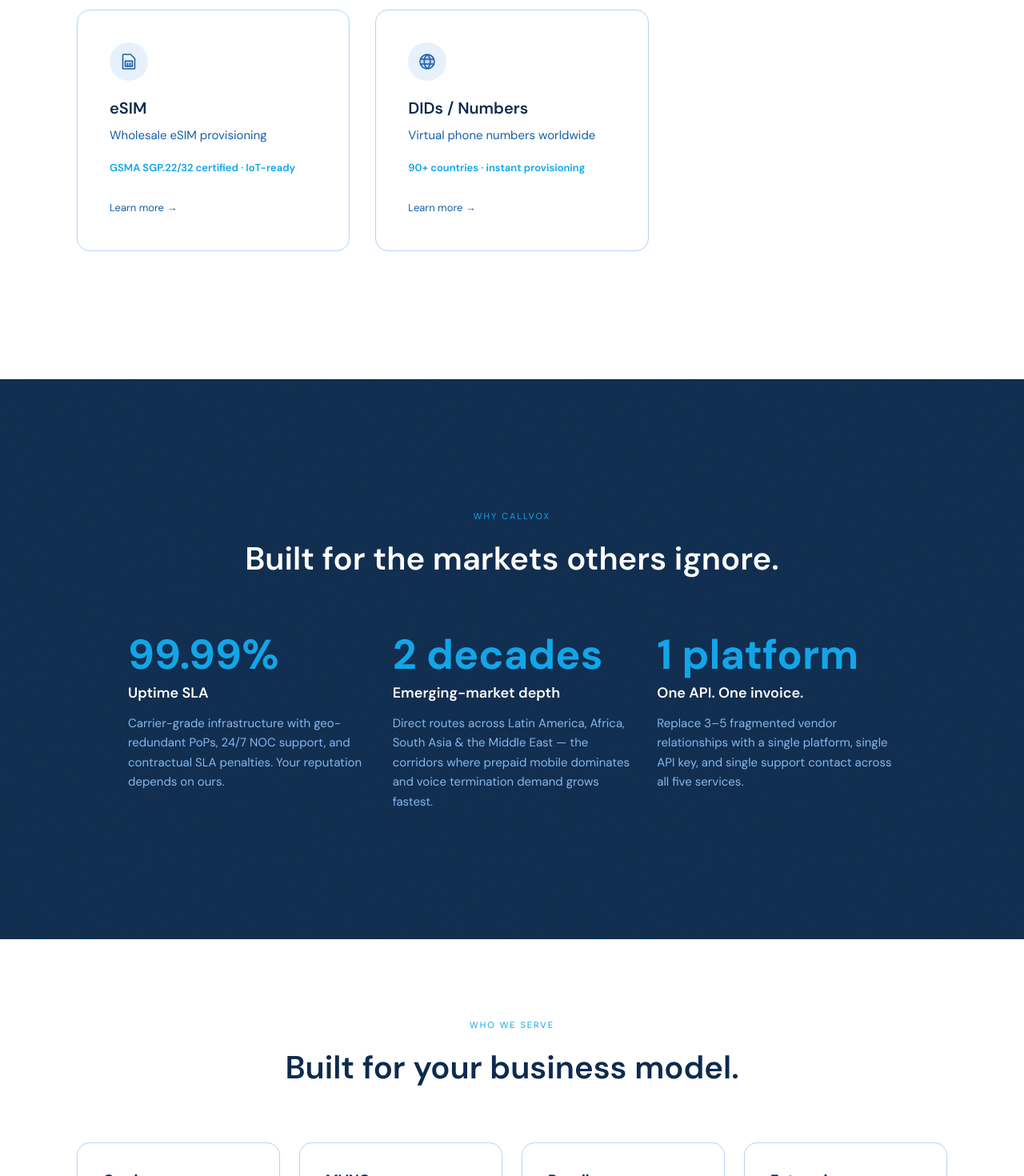
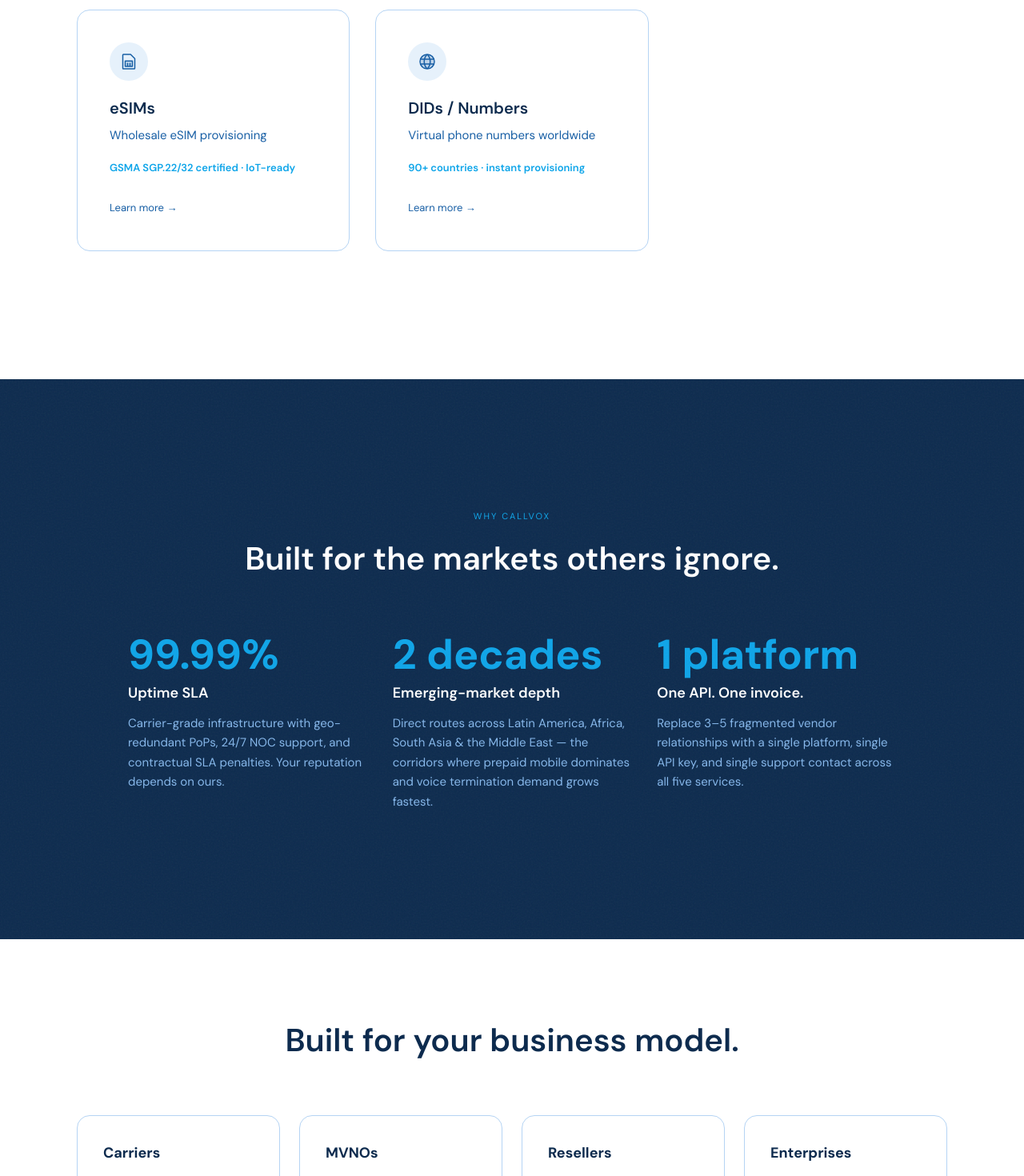
Before and after one commit to fontalk/callvox-web, a Next.js app: page / in a window 1280 px wide. Shown: the part 1780-3250 px from the top of the page at 80% size. Built offline with nearby package versions, Linux system fonts and the light colour scheme.

Commit message:
feat: update AudiencePaths header and rename ProductGrid eSIM to eSIMs\n\nUpdated "Who We Serve" header and changed eSIM to eSIMs for clarity

```diff
--- a/components/sections/AudiencePaths.tsx
+++ b/components/sections/AudiencePaths.tsx
@@ -40,7 +40,6 @@
           transition={{ duration: 0.5, ease: 'easeOut' }}
           className="text-center mb-16"
         >
-          <p className="text-[11px] uppercase tracking-[2px] text-cyan-DEFAULT mb-3">Who We Serve</p>
           <h2 className="text-[40px] font-semibold text-navy-DEFAULT">
             Built for your business model.
           </h2>
--- a/components/sections/ProductGrid.tsx
+++ b/components/sections/ProductGrid.tsx
@@ -25,7 +25,7 @@
   },
   {
     icon: SimCard,
-    name: 'eSIM',
+    name: 'eSIMs',
     pitch: 'Wholesale eSIM provisioning',
     stat: 'GSMA SGP.22/32 certified · IoT-ready',
   },
```
